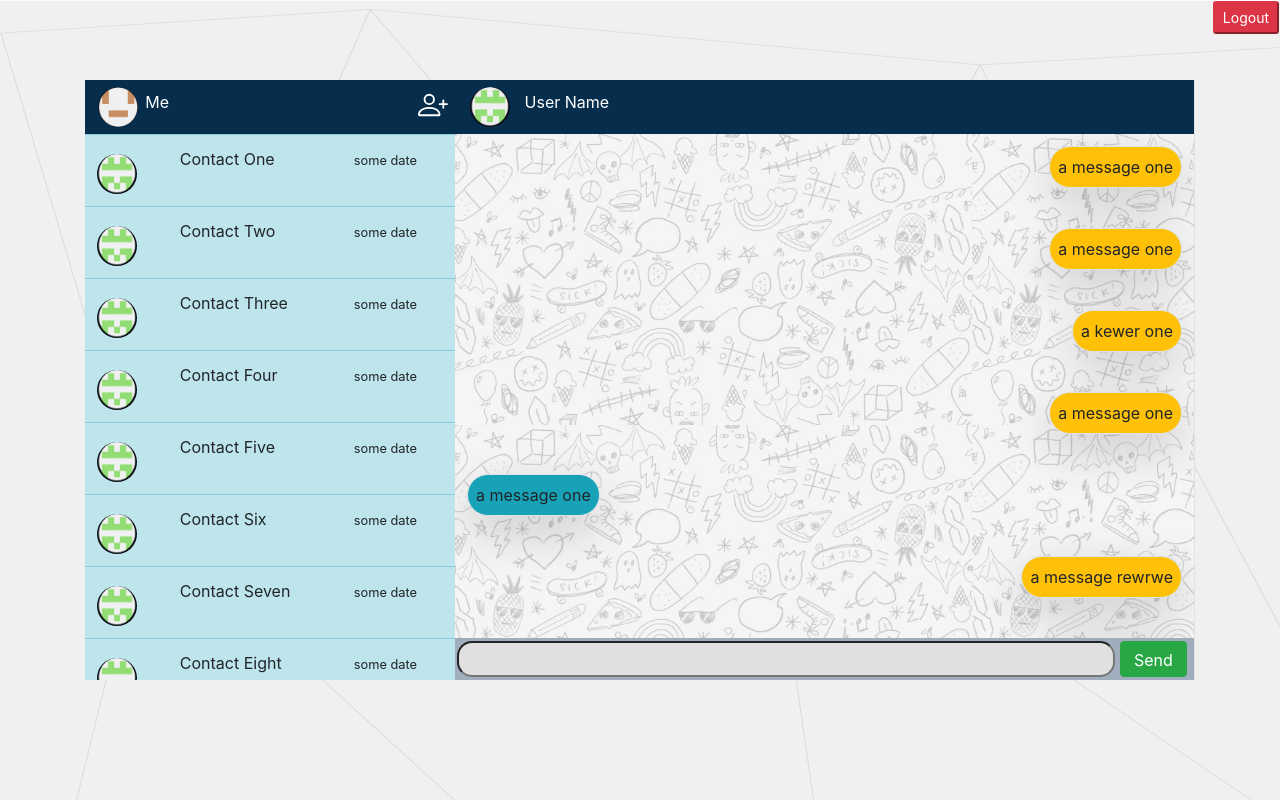
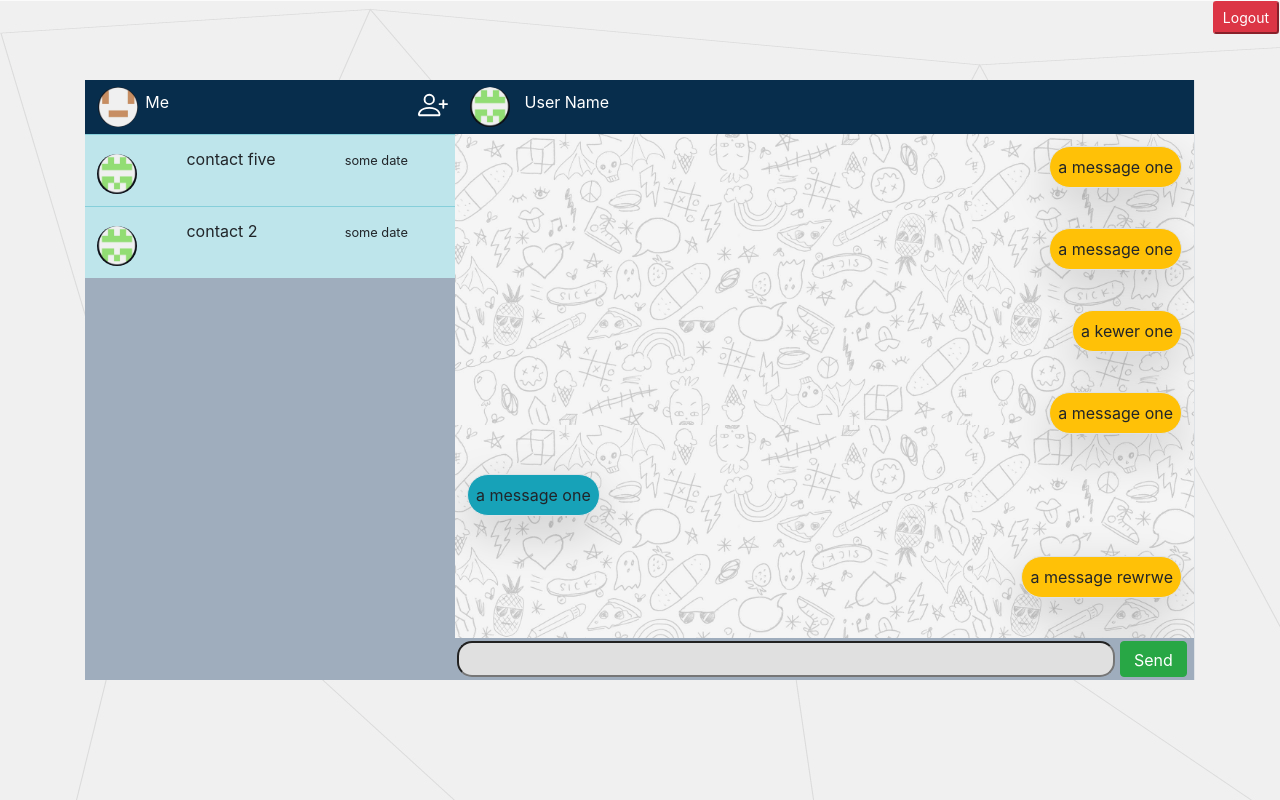
Before and after one commit to GLPRL/AdvProg2-2, a React (Create React App) app: page / in a window 1280 px wide. Built offline with nearby package versions, Linux system fonts and the light colour scheme; the HTML template or start-up script is replaced by a standard one.

Commit message:
made list of contacts and msgs

```diff
--- /dev/null
+++ b/src/ChatApp/Left/ContactsMenu/ContactsList/Contact.js
@@ -0,0 +1,29 @@
+import profilePic3 from '../../../../profilePic3.jpg'
+import { useState } from 'react';
+function Contact({name}, {username}) {
+
+
+    const [clientUsername, setClientUsername] = useState('');
+
+    function handleContactClick() {
+        setClientUsername({username})
+        console.log("got clicked by " + {clientUsername});
+    }
+
+
+    const contact =
+    <>
+        <td><img src={ profilePic3 } alt="" className="chat-profile-image rounded-circle"></img></td>
+        <td>{name}</td>
+        <td><small>some date</small></td>
+    </>
+
+    return (
+        <tr className="table-info" onClick={handleContactClick}>
+        {contact}
+        </tr>
+    )
+}
+
+
+export default Contact;
--- a/src/ChatApp/Left/ContactsMenu/ContactsList/ContactsList.js
+++ b/src/ChatApp/Left/ContactsMenu/ContactsList/ContactsList.js
@@ -1,7 +1,9 @@
 import profilePic3 from '../../../../profilePic3.jpg'
 import monkeyPic from '../../../../monkeyprofilepic.jpg'
 import contacts from '../../../../contactList';
+import usersData from '../../../../usersData.js'
 import '../../../../chatWindow.css'
+import Contact from './Contact';
 
 
 
@@ -9,13 +11,11 @@ import '../../../../chatWindow.css'
 
 /* Fetch usernames pics and dates */
 function ContactsList() {
-        const allContacts = contacts.map(contact =>
+        const allContacts = usersData.map((contact, key) =>
 
-            <tr className="table-info">
-                <td><img src={ profilePic3 } alt="" className="chat-profile-image rounded-circle"></img></td>
-                <td>{contact.name}</td>
-                <td><small>some date</small></td>
-            </tr>
+            <>
+                <Contact name={contact.name} uname={contact.username} key={key}></Contact>
+            </>
             );
 
         return(
--- a/src/ChatApp/Right/ChatMessages/ChatMessages.js
+++ b/src/ChatApp/Right/ChatMessages/ChatMessages.js
@@ -2,8 +2,8 @@ import ChatMessage from "./ChatMessage";
 import messages from "./messagesList";
 
 function ChatMessages() {
-    const messsageConvo = messages.map(message =>
-        <ChatMessage msg={message.text} floatValue={message.floatValue}></ChatMessage>
+    const messsageConvo = messages.map((message,key) =>
+        <ChatMessage msg={message.text} floatValue={message.floatValue} key={key}></ChatMessage>
         );
 
 
--- /dev/null
+++ b/src/usersData.js
@@ -0,0 +1,41 @@
+import Contact from "./ChatApp/Left/ContactsMenu/ContactsList/Contact";
+
+
+const usersData = [
+    {
+        username: 'user1',
+        name:"contact five",
+        messages : [
+            {text:"a message one" ,floatValue:"float-right"},
+            {text:"a message one" ,floatValue:"float-right"},
+            {text:"a kewer one" ,floatValue:"float-right"},
+            {text:"a message one" ,floatValue:"float-right"},
+            {text:"a message one" ,floatValue:"float-left"},
+            {text:"a message rewrwe" ,floatValue:"float-right"},
+            {text:"a message one" ,floatValue:"float-right"},
+            {text:"a rewrre one" ,floatValue:"float-left"},
+            {text:"a message one" ,floatValue:"float-right"},
+            {text:"a sdfsdfs one" ,floatValue:"float-right"},
+            {text:"a message one" ,floatValue:"float-left"},
+            {text:"a mesasdasdsage dsfsd" ,floatValue:"float-right"}]
+    },
+    {
+        username: 'user2',
+        name:"contact 2",
+        messages : [
+            {text:"a message one" ,floatValue:"float-right"},
+            {text:"a  one" ,floatValue:"float-left"},
+            {text:"a  one" ,floatValue:"float-right"},
+            {text:"a  one" ,floatValue:"float-right"},
+            {text:"a  one" ,floatValue:"float-left"},
+            {text:"a message rewrwe" ,floatValue:"float-left"},
+            {text:"a message " ,floatValue:"float-right"},
+            {text:"a rewrre " ,floatValue:"float-left"},
+            {text:"a message " ,floatValue:"float-left"},
+            {text:"a sdfsdfs " ,floatValue:"float-left"},
+            {text:"a message " ,floatValue:"float-left"},
+            {text:"a mesasdasdsage dsfsd" ,floatValue:"float-right"}]
+    }
+]
+
+export default usersData;
```
